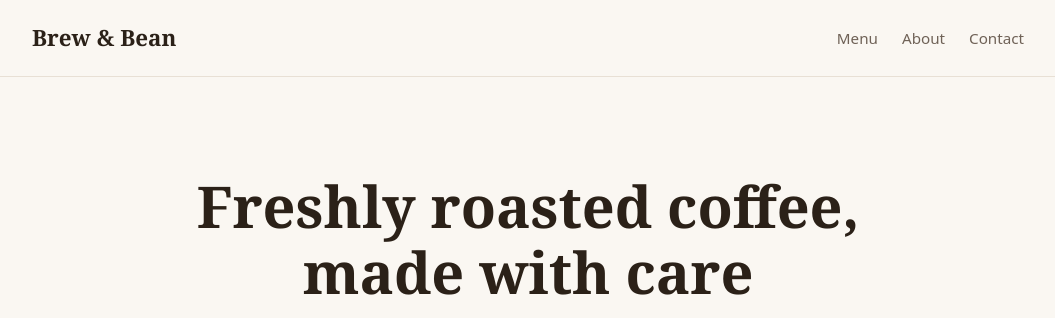
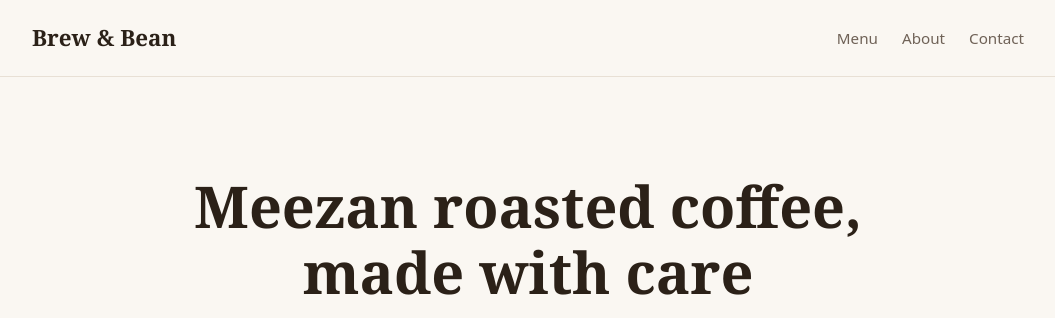
Before and after one commit to MeezanOne/Test-tel, a plain HTML site: page index.html in a window 1280 px wide. Shown: the top 318 px of the page, without its empty margins (112-1167 px from the left). Drawn offline with Linux system fonts and the light colour scheme.

Commit message:
Website updates from Telegram (#2)

```diff
--- a/index.html
+++ b/index.html
@@ -65,7 +65,7 @@
 
   <main>
     <div class="hero wrap">
-      <h1>Freshly roasted coffee,<br>made with care</h1>
+      <h1>Meezan roasted coffee,<br>made with care</h1>
       <p>Small-batch beans, roasted every morning and served by people who love what they do.</p>
       <a href="#menu" class="btn">See our menu</a>
     </div>
```
